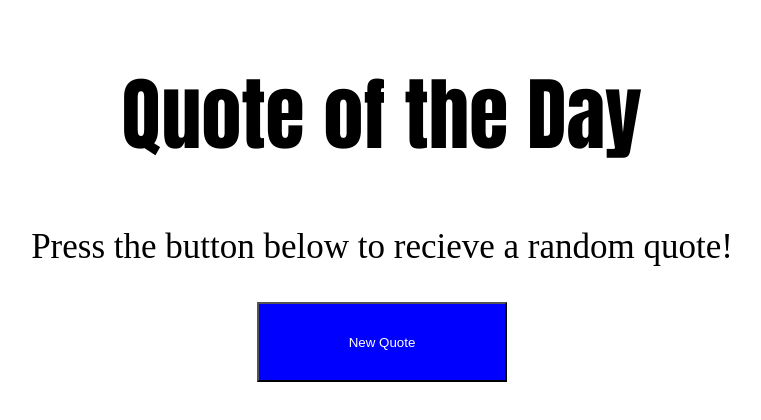
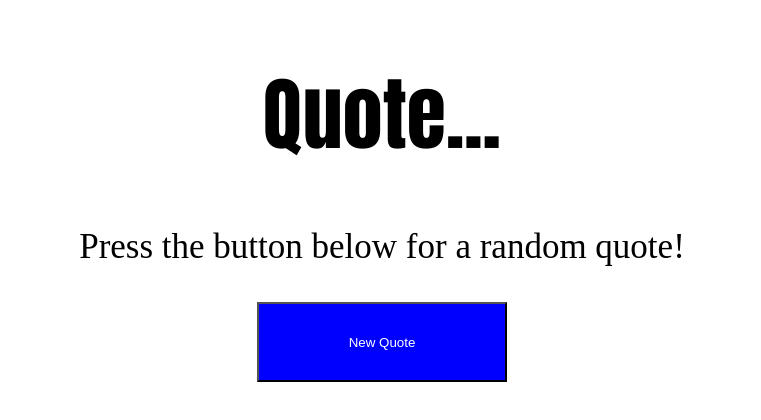
Before and after one commit to hina99/quotes, a plain HTML site: page index.html in a window 1280 px wide. Shown: the whole page, without its empty margins (258-1019 px from the left). Drawn offline with Linux system fonts and the light colour scheme.

Commit message:
Update index.html

```diff
--- a/index.html
+++ b/index.html
@@ -9,8 +9,8 @@
 </head>
 <body>
     <div>
-        <h1>Quote of the Day</h1>
-        <p>Press the button below to recieve a random quote!</p>
+        <h1>Quote...</h1>
+        <p>Press the button below for a random quote!</p>
 
         <button onclick="generateQuote();">New Quote</button>
         <p id="quoteOutput"></p>
```
